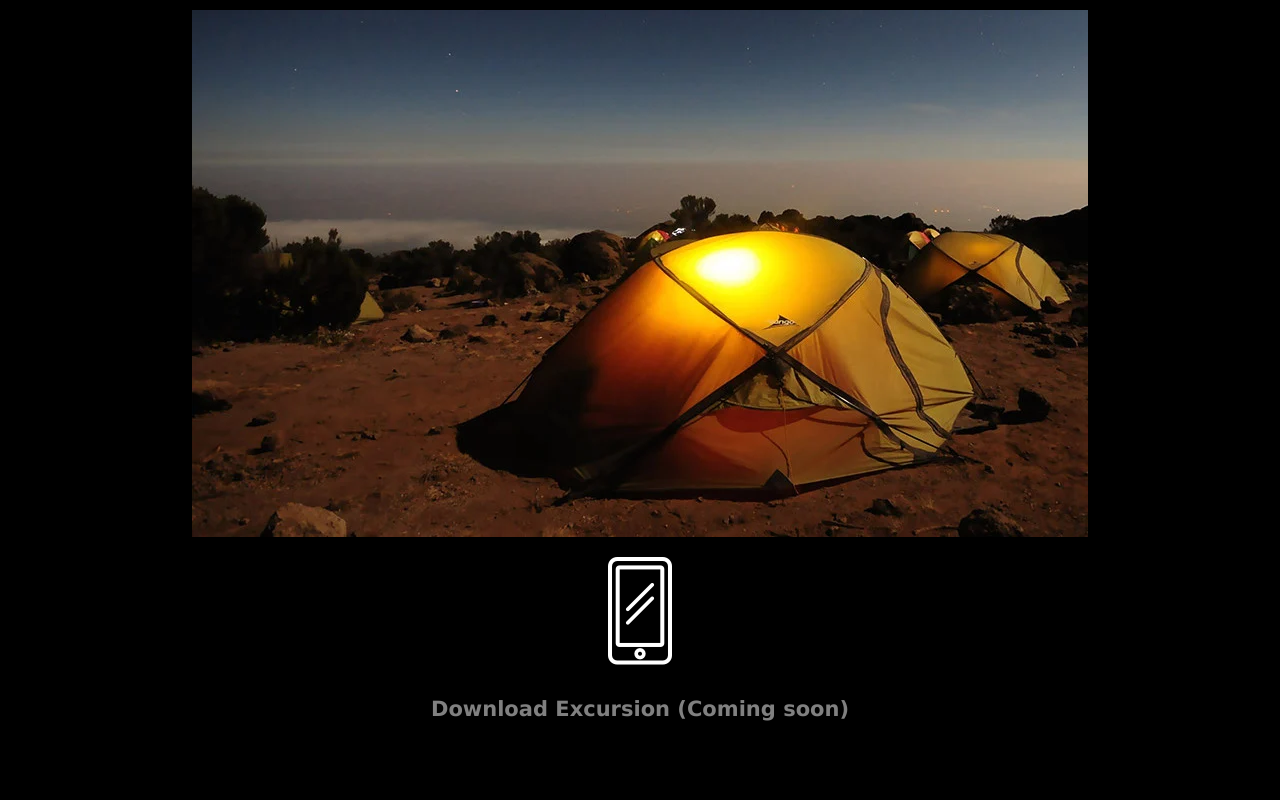
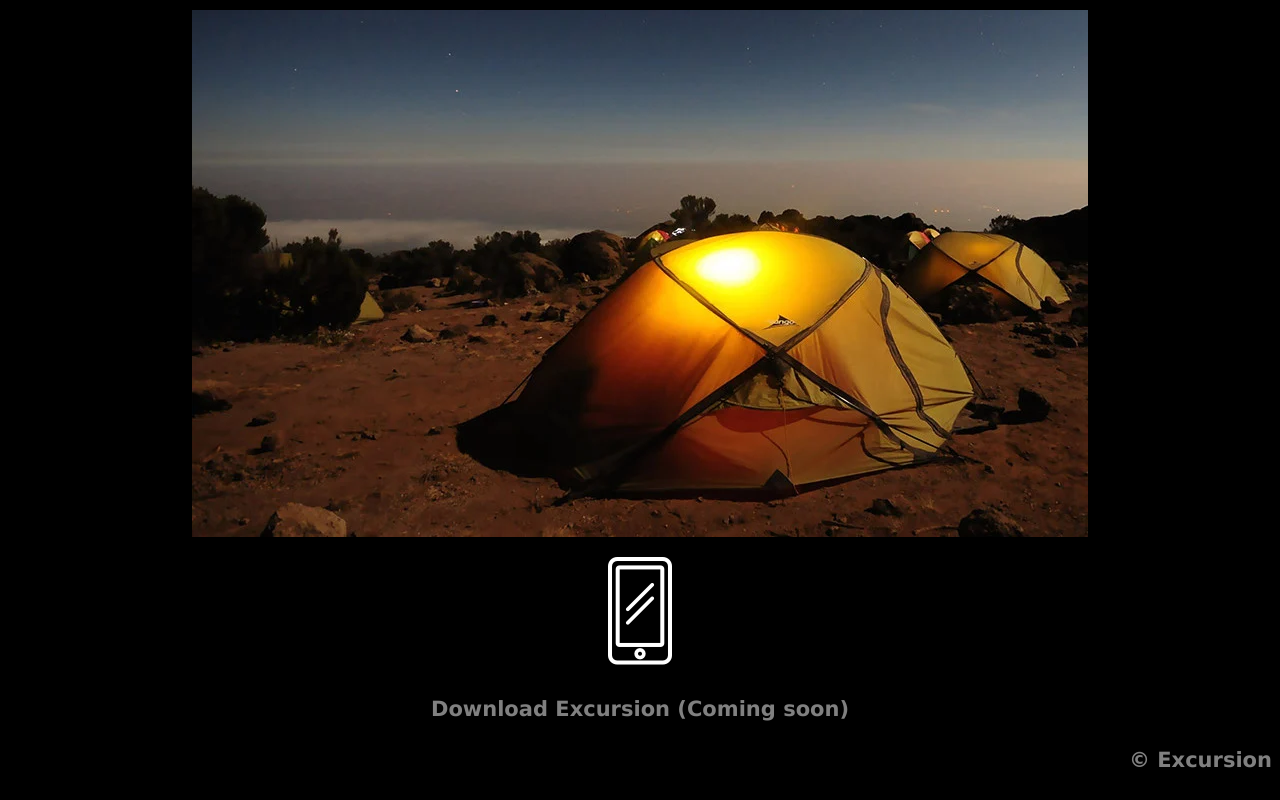
Before and after one commit to gibran-padilla/excursion, a plain HTML site: page index.html in a window 1280 px wide. Shown: the part 475-1275 px from the top of the page. Before the commit the page ends 1223 px from the top, so only its background shows below. Drawn offline with Linux system fonts and the light colour scheme.

Commit message:
added copyright

```diff
--- a/index.html
+++ b/index.html
@@ -18,5 +18,6 @@
   <p><img src="resources/images/camp.webp"></p>
   <p><img src="resources/images/phone.webp"></p>
   <h4 class="header--sub-header">Download Excursion (Coming soon)</h4>
+  <h4 class="footer--copyright">© Excursion</h4>
 </body>
 </html>
--- a/resources/css/style.css
+++ b/resources/css/style.css
@@ -30,3 +30,10 @@ body {
     font-size: 16px;
     color: aquamarine;
 }
+
+/*footer*/
+.footer--copyright {
+    font-size: 21px;
+    color: gray;
+    text-align: right;
+}
```
